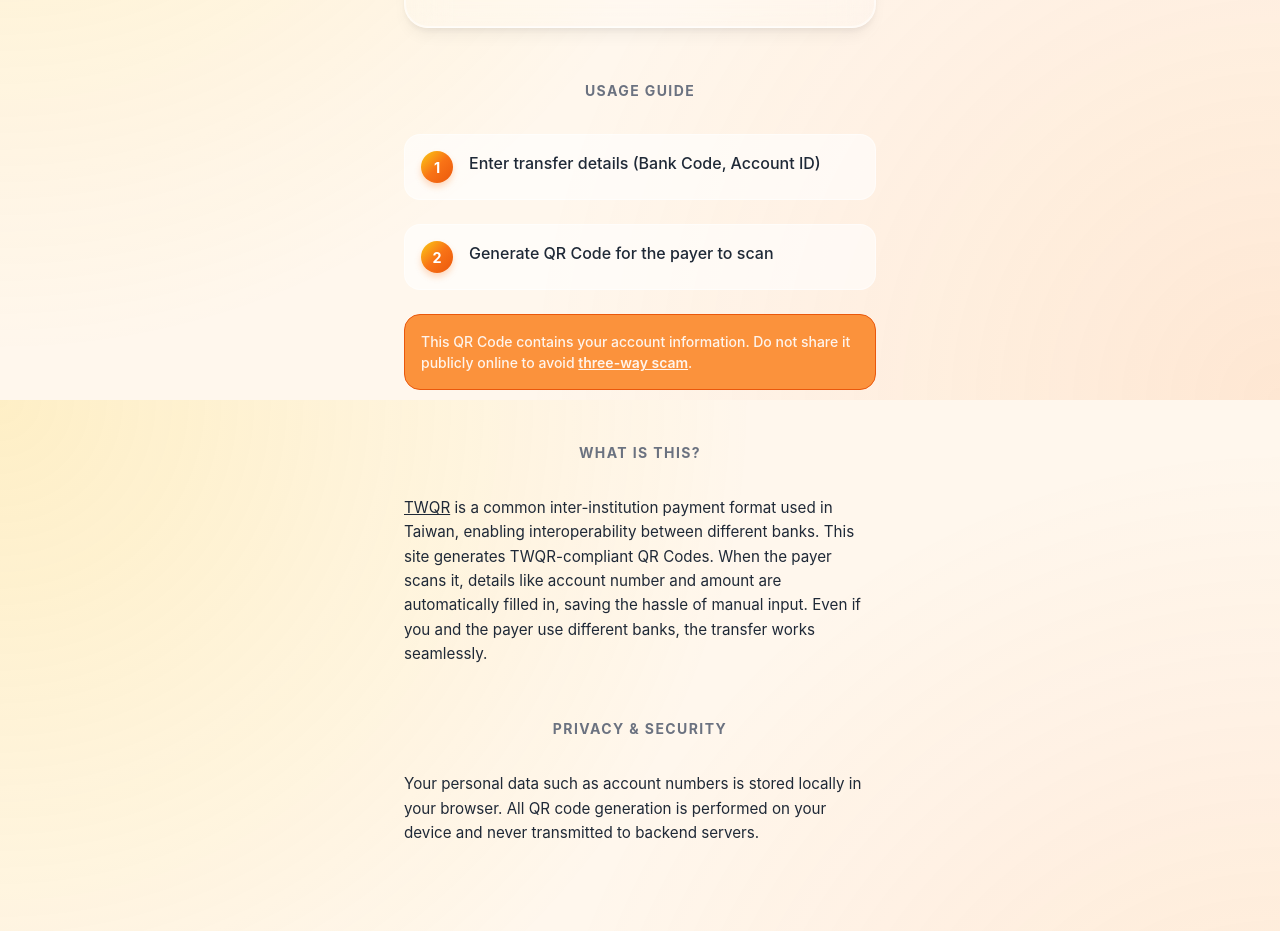
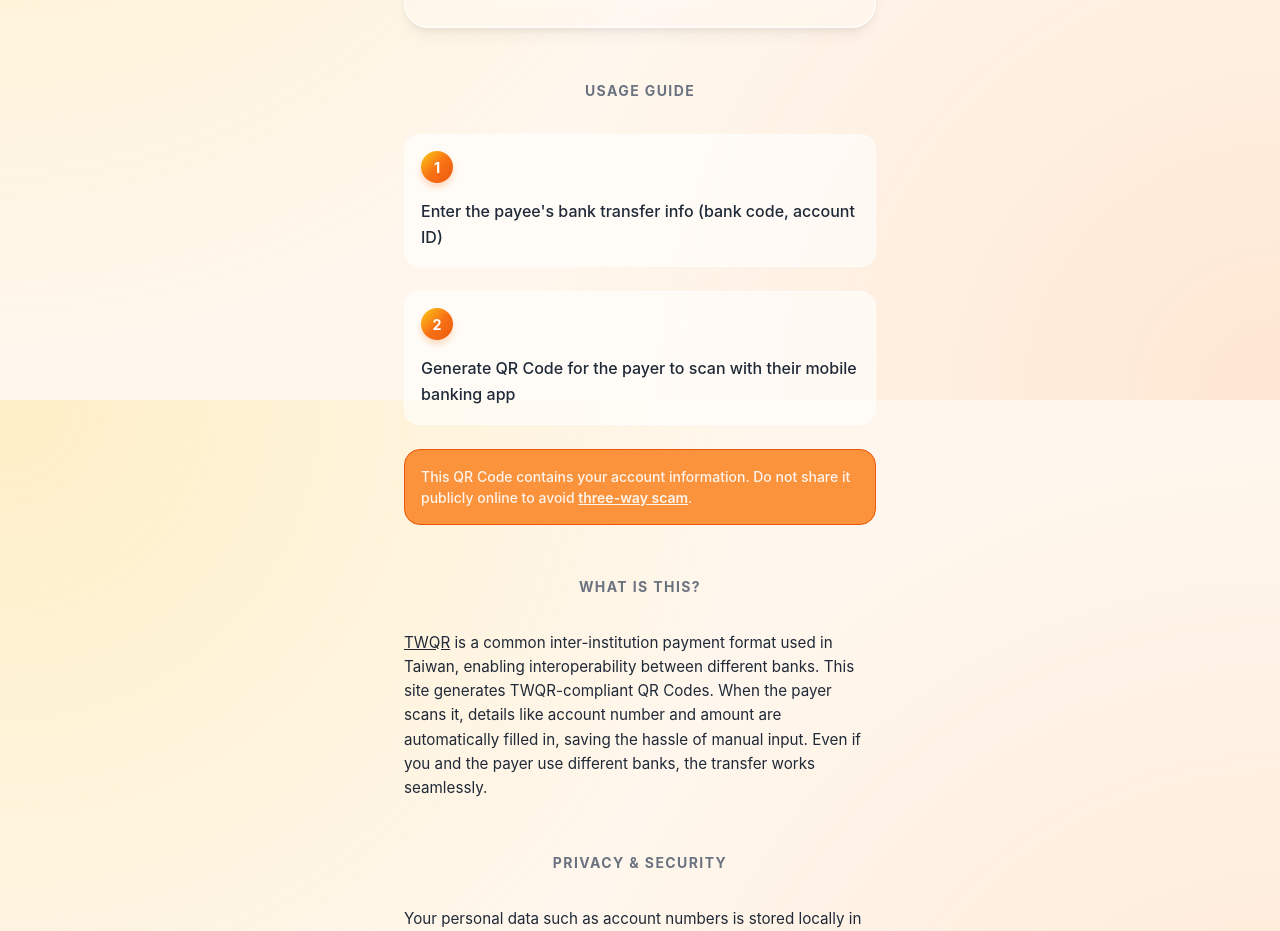
Before and after one commit to tzing/showmethemoney, a React (Vite) app: page / in a window 1280 px wide. Shown: the part 1200-2131 px from the top of the page. Built offline with nearby package versions, Linux system fonts and the light colour scheme.

Commit message:
enh: usage guide

```diff
--- a/src/i18n.ts
+++ b/src/i18n.ts
@@ -21,8 +21,8 @@ const resources = {
       qrPlaceholderText: '在此產生 QR Code',
       qrDataContent: 'QR Code 內容',
       usageGuideTitle: '使用說明',
-      usageGuideStep1: '輸入轉帳資訊（銀行代碼、帳號）',
-      usageGuideStep2: '產生 QR Code 供付款人掃描',
+      usageGuideStep1: '輸入收款人轉帳資訊（銀行代碼、帳號）',
+      usageGuideStep2: '產生 QR Code 供付款人使用行動銀行掃描',
       securityWarningText:
         '產生的 QR code 含有您的帳戶資訊，請勿在公開網路上分享，以避免遭遇<threeWayScamLink>三方詐騙</threeWayScamLink>。',
       downloadQRCode: '下載 QR Code',
@@ -55,8 +55,8 @@ const resources = {
       qrPlaceholderText: 'QR Code will appear here',
       qrDataContent: 'QR Code Content',
       usageGuideTitle: 'Usage Guide',
-      usageGuideStep1: 'Enter transfer details (Bank Code, Account ID)',
-      usageGuideStep2: 'Generate QR Code for the payer to scan',
+      usageGuideStep1: 'Enter the payee\'s bank transfer info (bank code, account ID)',
+      usageGuideStep2: 'Generate QR Code for the payer to scan with their mobile banking app',
       securityWarningText:
         'This QR Code contains your account information. Do not share it publicly online to avoid <threeWayScamLink>three-way scam</threeWayScamLink>.',
       downloadQRCode: 'Download QR Code',
```
